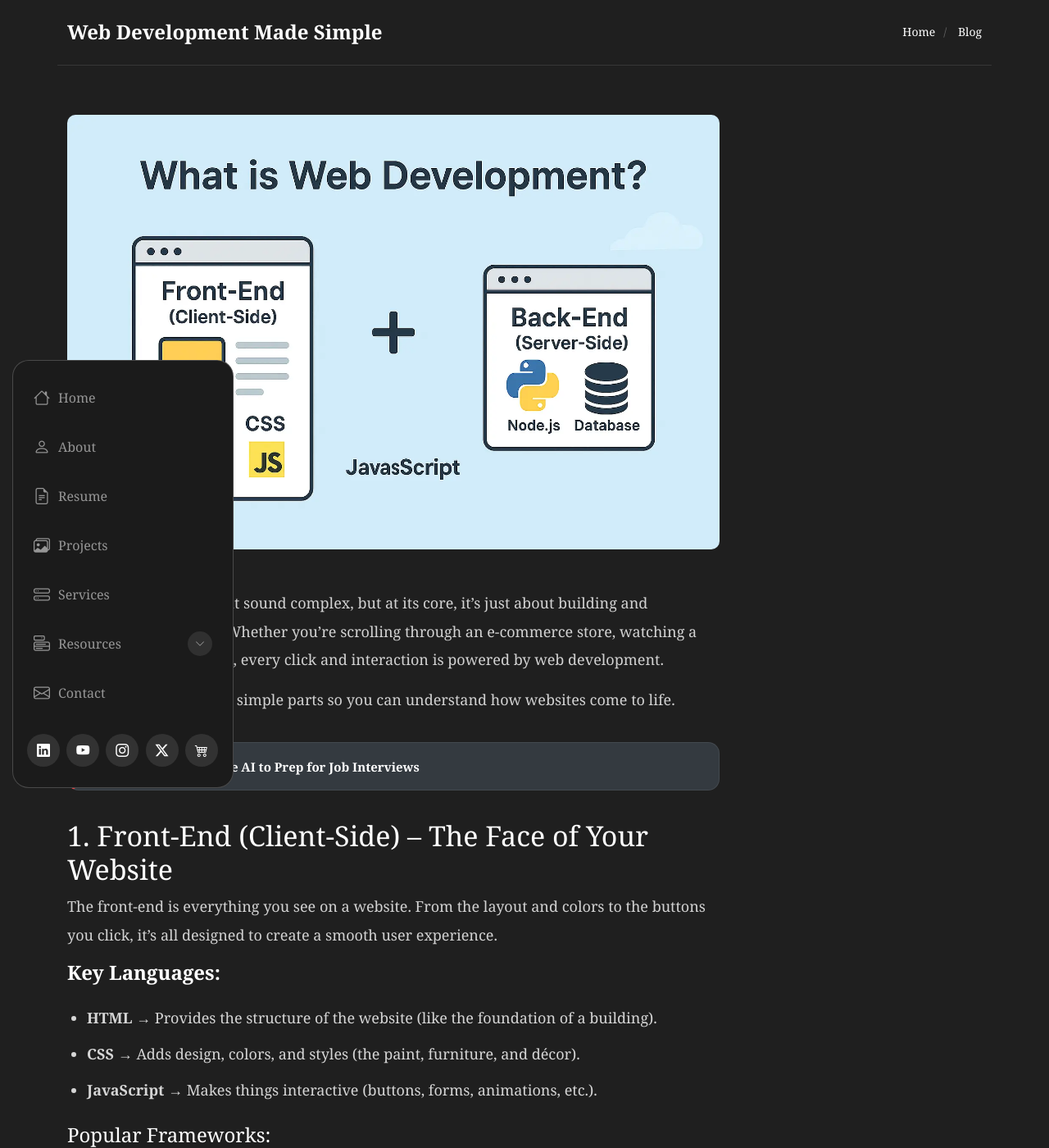
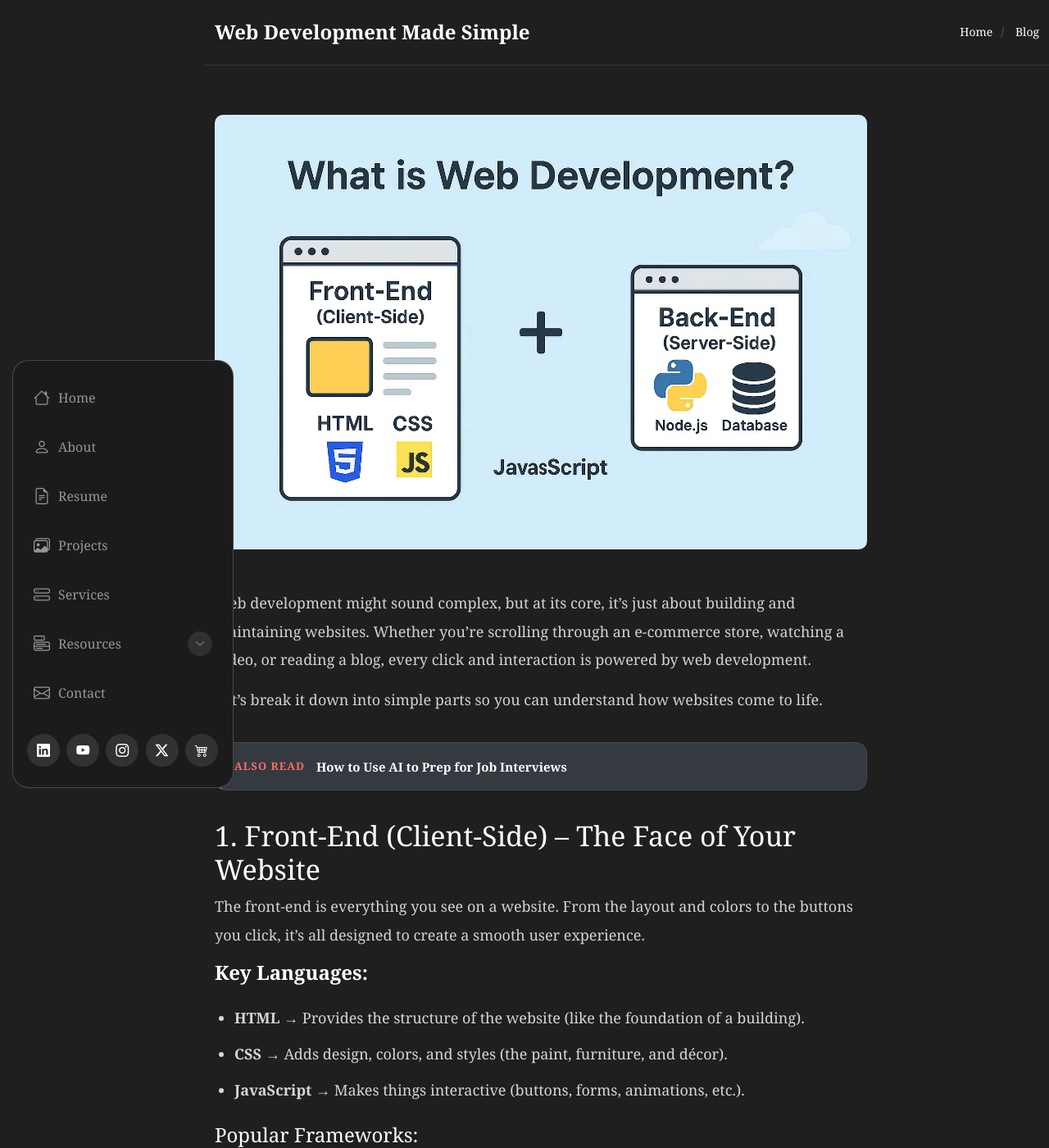
Before and after one commit to iamreemaroy/Reema-Roy, a Jekyll site: the page built from blog/_posts/2025-08-26-web-development-made-simple.md, in a window 1280 px wide and 1400 px high. Shown: the whole window at 82% size. Built offline with Jekyll 4.4.1, drawn with Linux system fonts in a browser that asks for light colours.

Commit message:
Update default.html

```diff
--- a/_layouts/default.html
+++ b/_layouts/default.html
@@ -116,3 +116,10 @@
 
 </body>
 </html>
+
+
+<style>
+main.main.blog-details-page {
+      padding-left: 250px;
+}
+  </style>
```
